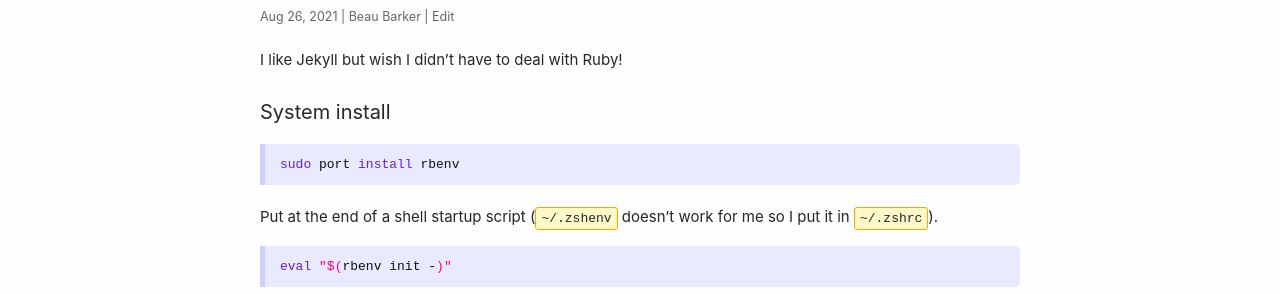
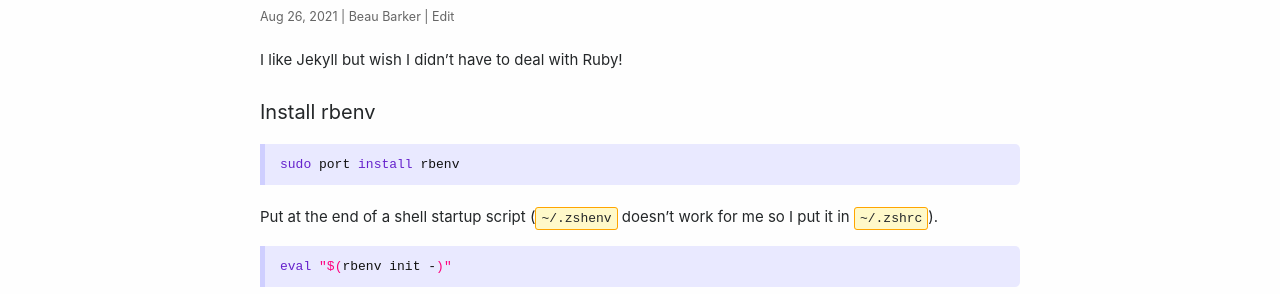
Before and after one commit to explodinglabs/explodinglabs.github.io, a Jekyll site: the page built from docs/_posts/2021-08-26-install-jekyll-on-a-mac.markdown, in a window 1280 px wide. Shown: the part 142-436 px from the top of the page. Built offline with Jekyll 4.4.1, drawn with Linux system fonts in a browser that asks for light colours.

Commit message:
Update jekyll post

````diff
--- a/docs/_posts/2021-08-26-install-jekyll-on-a-mac.markdown
+++ b/docs/_posts/2021-08-26-install-jekyll-on-a-mac.markdown
@@ -5,7 +5,7 @@
 ---
 I like Jekyll but wish I didn't have to deal with Ruby!
 
-## System install
+## Install rbenv
 
 ```sh
 sudo port install rbenv
````
Also changed, not shown: 1 other file.
